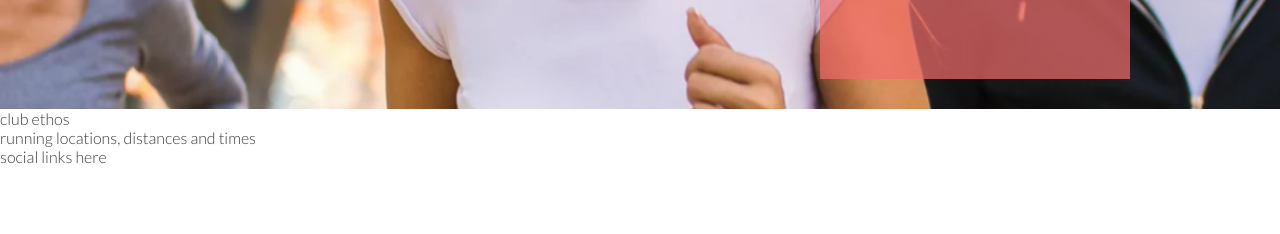
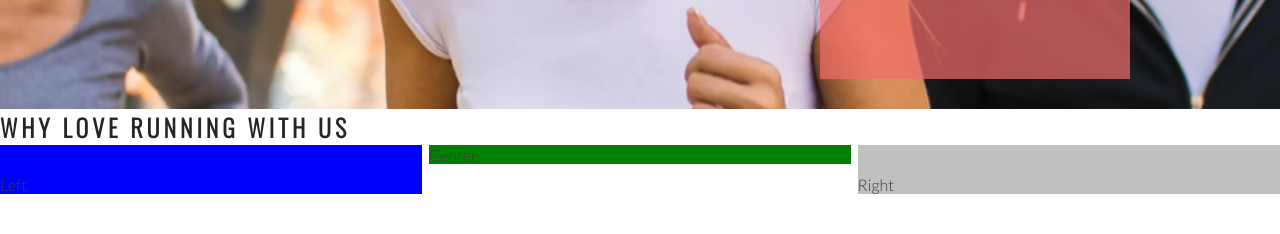
Before and after one commit to b4yt1c0l/love-running, a plain HTML site: page index.html in a window 1280 px wide. Shown: the part 566-800 px from the top of the page. Drawn offline with nearby package versions, Linux system fonts and the light colour scheme.

Commit message:
Add club ethos main sttructure

```diff
--- a/assets/css/style.css
+++ b/assets/css/style.css
@@ -22,6 +22,7 @@
 #logo {
     float: left;
     font-size: 280%;
+    margin-left: 30px;
 }
 
 /* navigation links */
@@ -47,6 +48,7 @@
 
 #menu, #logo {
     line-height: 75px;
+
 }
 
 #menu a:hover {
@@ -63,7 +65,7 @@
     width: 100%;
     overflow: hidden;
 
-    position: relative;
+   position: relative;
 }
 
 #cover-text, #cover-text h2 {
@@ -111,3 +113,27 @@
 
     position: absolute;
 }
+
+#club-ethos {
+    height: 600px;
+}
+
+#left-about {
+    padding-top: 30px;
+    width: 33%;
+    float:left;
+    background-color: blue;
+}
+
+#right-about {
+    padding-top: 30px;
+    width: 33%;
+    float: right;
+    background-color: silver;
+}
+
+#center-about {
+    width: 33%;
+    margin: 0 auto;
+    background-color: green;
+}
--- a/index.html
+++ b/index.html
@@ -35,8 +35,11 @@
             <h3>Dublin Docklands & Phoenix Park</h3>
         </div>
     </section>
-    <section>
-        club ethos
+    <section id="club-ethos">
+        <h1>Why Love Running With Us</h1>
+        <div id="left-about">Left</div>
+        <div id="right-about">Right</div>
+        <div id="center-about">Center</div>
     </section>
     <section>
         running locations, distances and times
```
